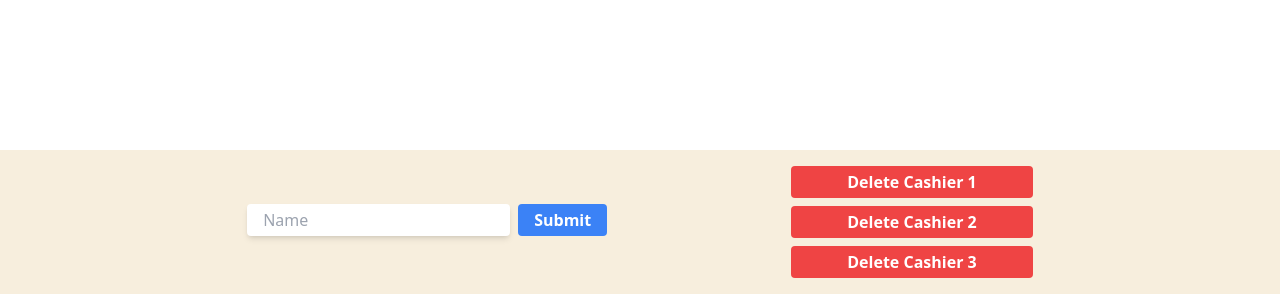
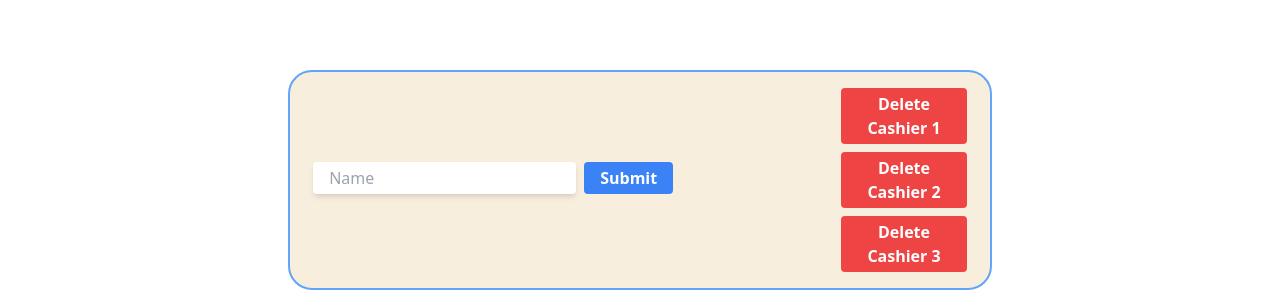
Before and after one commit to ncthetruth/Line-Queue-Viewer, a Next.js app: page /LineQueue in a window 1280 px wide. Shown: the part 506-800 px from the top of the page. Built offline with nearby package versions, Linux system fonts and the light colour scheme; no server answers.

Commit message:
Redesign Box Button

```diff
--- a/components/LineContent.tsx
+++ b/components/LineContent.tsx
@@ -56,6 +56,7 @@ const handleDeleteCashier = (cashierIndex: number) => {
   if (isQueueEmpty) {
     setDeletedCashierIndex(cashierIndex);
     setShowPopup(true);
+    setEmptyWarning(false);
   } else {
     setQueues((prevQueues) => {
     const newQueues = [...prevQueues];
@@ -75,7 +76,7 @@ const handleDeleteCashier = (cashierIndex: number) => {
         <div className="flex flex-wrap justify-evenly mt-5">
           {queues.map((queue, index) => (
             <div
-              className="basis-[34%)] mt-5 mr-1 flex flex-col items-center"
+              className="mt-5 mr-1 flex flex-col items-center"
               key={index}
             >
               <div className="bg-blue-500 p-8 rounded-md hover:animate-pulse">
@@ -101,10 +102,10 @@ const handleDeleteCashier = (cashierIndex: number) => {
             </div>
           ))}
         </div>
-        <div className="bg-[#F7EEDD] fixed left-0 w-full bottom-0 p-4">
+        <div className="bg-[#F7EEDD] fixed bottom-1 rounded-3xl p-4 w-[55%] left-1/2 transform -translate-x-1/2 border-solid border-2 border-blue-400">
           <form
             onSubmit={handleSubmit}
-            className="flex justify-center gap-44 items-center"
+            className="flex justify-center gap-40 items-center"
           >
             <div className="flex flex-col">
               <div>
```
